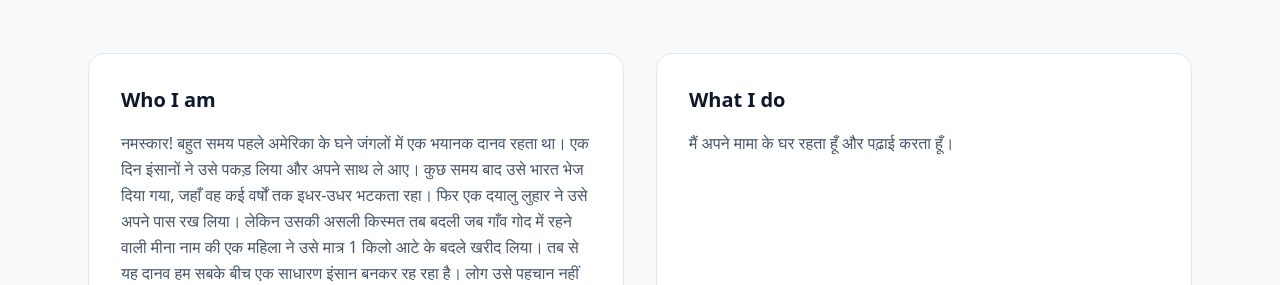
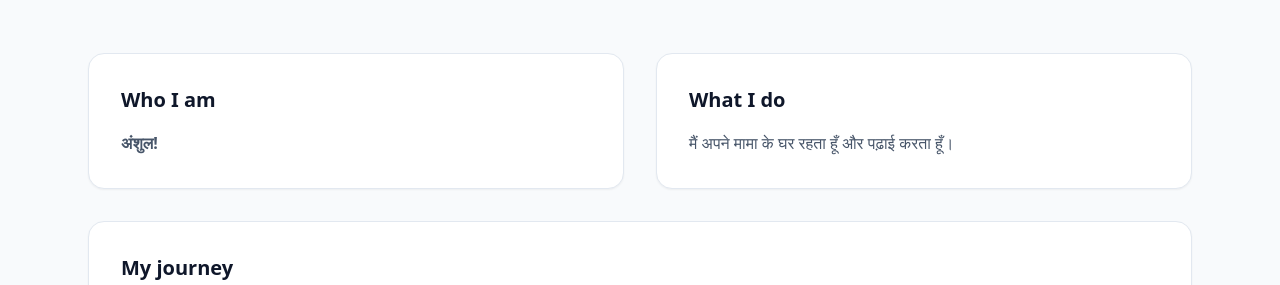
Before and after one commit to manishiitg1719/my-protfolio, a plain HTML site: page anshul/index.html in a window 1280 px wide. Shown: the part 667-952 px from the top of the page. Drawn offline with nearby package versions, Linux system fonts and the light colour scheme.

```diff
--- a/anshul/index.html
+++ b/anshul/index.html
@@ -45,7 +45,7 @@
       <article class="rounded-2xl border border-slate-200 bg-white p-8 shadow-sm">
         <h3 class="text-xl font-semibold text-slate-900">Who I am</h3>
         <p class="mt-4 text-slate-600 leading-relaxed">
-                नमस्कार!
+                <!-- नमस्कार!
 
                 बहुत समय पहले अमेरिका के घने जंगलों में एक भयानक दानव रहता था। एक दिन इंसानों ने उसे पकड़ लिया और अपने साथ ले आए। कुछ समय बाद उसे भारत भेज दिया गया, जहाँ वह कई वर्षों तक इधर-उधर भटकता रहा।
 
@@ -53,7 +53,7 @@
 
                 तब से यह दानव हम सबके बीच एक साधारण इंसान बनकर रह रहा है। लोग उसे पहचान नहीं पाते, क्योंकि वह अपनी असली पहचान छिपाकर रखता है।
 
-                उसका नाम है...
+                उसका नाम है... -->
 
                 <strong>अंशुल!</strong>
         </p>
```
